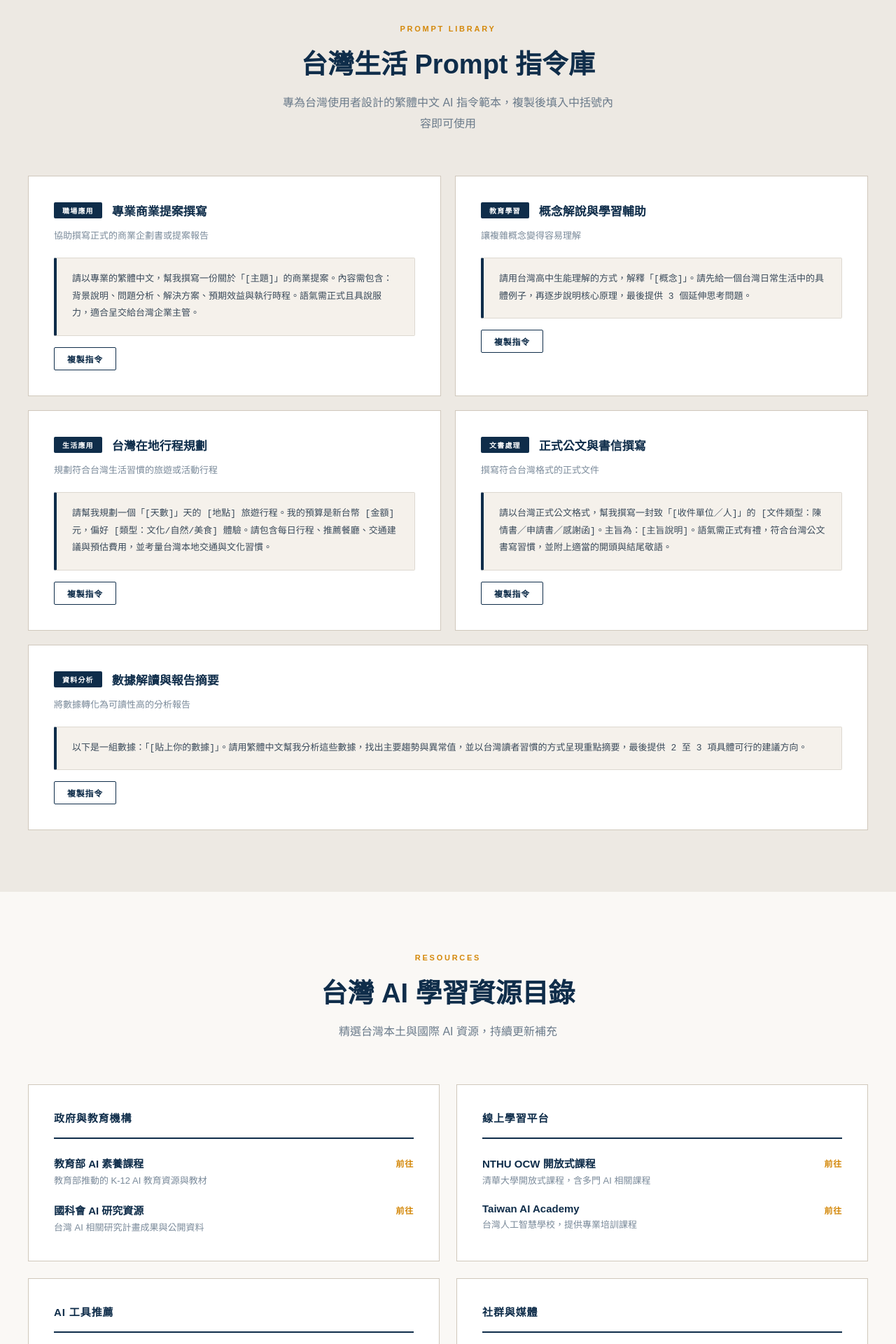
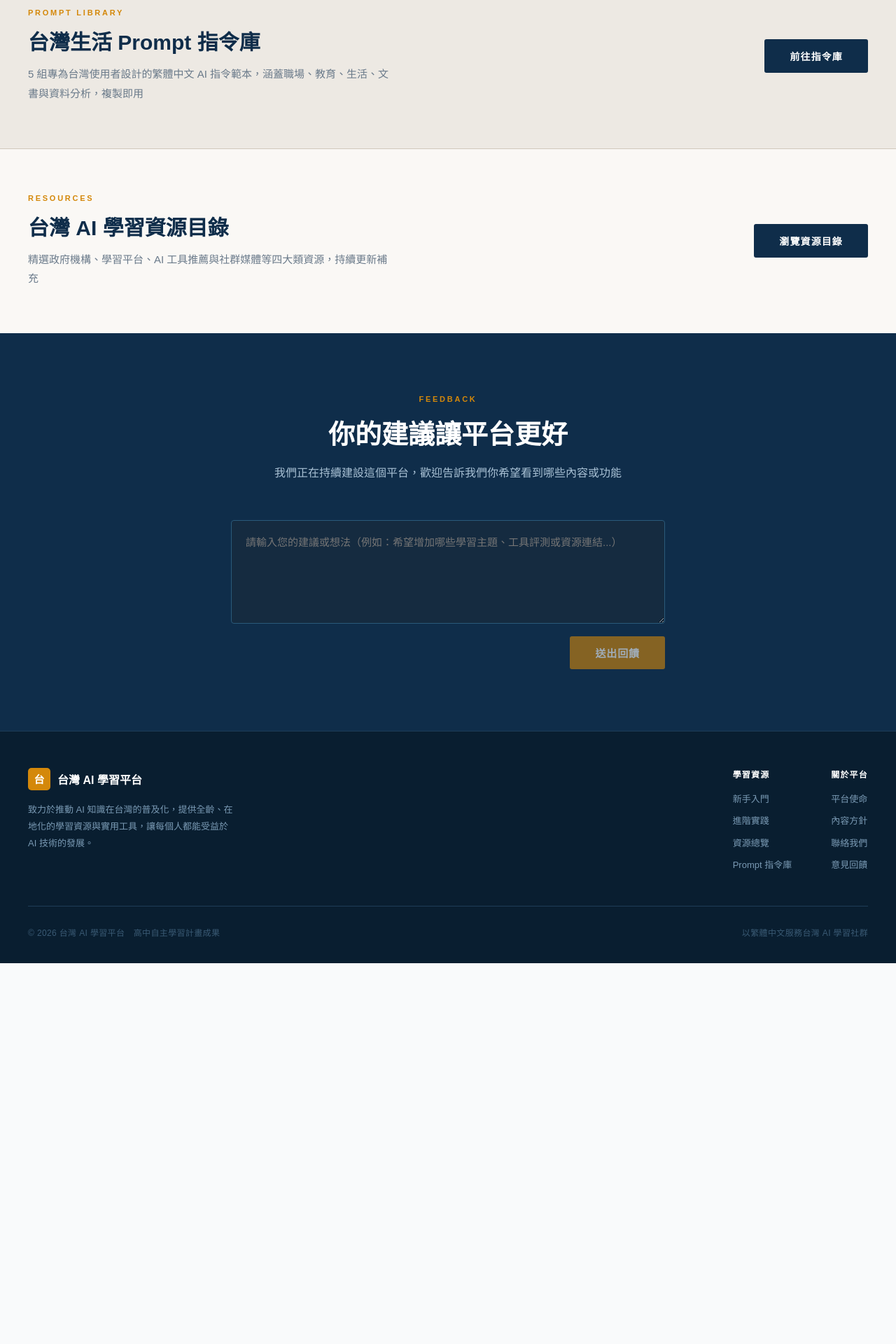
Before and after one commit to haoxi1008/ai-learning-hub, a Next.js app: page / in a window 1280 px wide. Shown: the part 1640-3560 px from the top of the page at 70% size. After the commit the page ends 3016 px from the top, so only its background shows below. Built offline with nearby package versions, Linux system fonts and the light colour scheme.

Commit message:
refactor: replace Prompt and Resource sections with teaser CTAs
Removed unused copiedId state and prompts array. Updated navigation links for prompts and resources sections. Modified layout and styles for prompts and resources sections.

```diff
--- a/app/page.js
+++ b/app/page.js
@@ -5,8 +5,6 @@ import { useState } from 'react'
 export default function Home() {
   const [feedbackSubmitted, setFeedbackSubmitted] = useState(false)
   const [feedback, setFeedback] = useState('')
-  const [copiedId, setCopiedId] = useState(null)
-
   const learningPaths = [
     {
       id: 'beginner',
@@ -37,82 +35,6 @@ export default function Home() {
     },
   ]
 
-  const prompts = [
-    {
-      id: 1,
-      category: '職場應用',
-      title: '專業商業提案撰寫',
-      description: '協助撰寫正式的商業企劃書或提案報告',
-      template: '請以專業的繁體中文，幫我撰寫一份關於「[主題]」的商業提案。內容需包含：背景說明、問題分析、解決方案、預期效益與執行時程。語氣需正式且具說服力，適合呈交給台灣企業主管。',
-    },
-    {
-      id: 2,
-      category: '教育學習',
-      title: '概念解說與學習輔助',
-      description: '讓複雜概念變得容易理解',
-      template: '請用台灣高中生能理解的方式，解釋「[概念]」。請先給一個台灣日常生活中的具體例子，再逐步說明核心原理，最後提供 3 個延伸思考問題。',
-    },
-    {
-      id: 3,
-      category: '生活應用',
-      title: '台灣在地行程規劃',
-      description: '規劃符合台灣生活習慣的旅遊或活動行程',
-      template: '請幫我規劃一個「[天數]」天的 [地點] 旅遊行程。我的預算是新台幣 [金額] 元，偏好 [類型：文化/自然/美食] 體驗。請包含每日行程、推薦餐廳、交通建議與預估費用，並考量台灣本地交通與文化習慣。',
-    },
-    {
-      id: 4,
-      category: '文書處理',
-      title: '正式公文與書信撰寫',
-      description: '撰寫符合台灣格式的正式文件',
-      template: '請以台灣正式公文格式，幫我撰寫一封致「[收件單位／人]」的 [文件類型：陳情書／申請書／感謝函]。主旨為：[主旨說明]。語氣需正式有禮，符合台灣公文書寫習慣，並附上適當的開頭與結尾敬語。',
-    },
-    {
-      id: 5,
-      category: '資料分析',
-      title: '數據解讀與報告摘要',
-      description: '將數據轉化為可讀性高的分析報告',
-      template: '以下是一組數據：「[貼上你的數據]」。請用繁體中文幫我分析這些數據，找出主要趨勢與異常值，並以台灣讀者習慣的方式呈現重點摘要，最後提供 2 至 3 項具體可行的建議方向。',
-    },
-  ]
-
-  const resources = [
-    {
-      category: '政府與教育機構',
-      items: [
-        { name: '教育部 AI 素養課程', desc: '教育部推動的 K-12 AI 教育資源與教材', url: '#' },
-        { name: '國科會 AI 研究資源', desc: '台灣 AI 相關研究計畫成果與公開資料', url: '#' },
-      ],
-    },
-    {
-      category: '線上學習平台',
-      items: [
-        { name: 'NTHU OCW 開放式課程', desc: '清華大學開放式課程，含多門 AI 相關課程', url: 'https://ocw.nthu.edu.tw' },
-        { name: 'Taiwan AI Academy', desc: '台灣人工智慧學校，提供專業培訓課程', url: 'https://www.aiacademy.tw' },
-      ],
-    },
-    {
-      category: 'AI 工具推薦',
-      items: [
-        { name: 'Claude（Anthropic）', desc: '進階 AI 助理，適合複雜分析與長文處理任務', url: 'https://claude.ai' },
-        { name: 'ChatGPT（OpenAI）', desc: '最廣泛使用的 AI 對話工具，適合日常輔助', url: 'https://chat.openai.com' },
-      ],
-    },
-    {
-      category: '社群與媒體',
-      items: [
-        { name: 'AIoTTalk 人工智慧論壇', desc: '台灣 AI 從業人員與研究者交流社群', url: '#' },
-        { name: 'Meet 創業之島', desc: '台灣科技與 AI 新創媒體，提供最新產業動態', url: 'https://meet.bnext.com.tw' },
-      ],
-    },
-  ]
-
-  const handleCopy = (id, text) => {
-    navigator.clipboard.writeText(text).then(() => {
-      setCopiedId(id)
-      setTimeout(() => setCopiedId(null), 2000)
-    })
-  }
-
   return (
     <div style={{ fontFamily: "'Noto Sans TC', 'PingFang TC', sans-serif", backgroundColor: '#faf8f5', color: '#1a1a1a', minHeight: '100vh' }}>
 
@@ -131,8 +53,8 @@ export default function Home() {
           <div style={{ display: 'flex', gap: '36px', alignItems: 'center' }}>
             {[
               { label: '學習路徑', href: '#paths' },
-              { label: 'Prompt 指令庫', href: '#prompts' },
-              { label: '資源總覽', href: '#resources' },
+              { label: 'Prompt 指令庫', href: '/prompts' },
+              { label: '資源總覽', href: '/resources' },
               { label: '意見回饋', href: '#feedback' },
             ].map(item => (
               <a key={item.label} href={item.href} style={{ color: '#c8d8e8', fontSize: '14px', textDecoration: 'none', fontWeight: '500', letterSpacing: '0.03em', transition: 'color 0.2s' }}
@@ -223,68 +145,35 @@ export default function Home() {
         </div>
       </section>
 
-      {/* Prompt Library */}
-      <section id="prompts" style={{ padding: '88px 32px', backgroundColor: '#ede9e3' }}>
-        <div style={{ maxWidth: '1200px', margin: '0 auto' }}>
-          <div style={{ textAlign: 'center', marginBottom: '60px' }}>
-            <p style={{ fontSize: '11px', fontWeight: '800', letterSpacing: '0.25em', color: '#d4880a', marginBottom: '14px' }}>PROMPT LIBRARY</p>
-            <h2 style={{ fontSize: '38px', fontWeight: '900', color: '#0f2d4a', marginBottom: '16px' }}>台灣生活 Prompt 指令庫</h2>
-            <p style={{ fontSize: '16px', color: '#6a7a8a', maxWidth: '480px', margin: '0 auto', lineHeight: '1.85' }}>專為台灣使用者設計的繁體中文 AI 指令範本，複製後填入中括號內容即可使用</p>
+      {/* Prompt Library — Teaser */}
+      <section id="prompts" style={{ padding: '64px 32px', backgroundColor: '#ede9e3', borderTop: '1px solid #d0c8bc' }}>
+        <div style={{ maxWidth: '1200px', margin: '0 auto', display: 'flex', justifyContent: 'space-between', alignItems: 'center', flexWrap: 'wrap', gap: '32px' }}>
+          <div>
+            <p style={{ fontSize: '11px', fontWeight: '800', letterSpacing: '0.25em', color: '#d4880a', marginBottom: '12px' }}>PROMPT LIBRARY</p>
+            <h2 style={{ fontSize: '30px', fontWeight: '900', color: '#0f2d4a', marginBottom: '12px' }}>台灣生活 Prompt 指令庫</h2>
+            <p style={{ fontSize: '15px', color: '#6a7a8a', maxWidth: '520px', lineHeight: '1.85', margin: 0 }}>5 組專為台灣使用者設計的繁體中文 AI 指令範本，涵蓋職場、教育、生活、文書與資料分析，複製即用</p>
           </div>
-          <div style={{ display: 'grid', gridTemplateColumns: 'repeat(2, 1fr)', gap: '20px' }}>
-            {prompts.map((prompt, idx) => (
-              <div key={prompt.id} style={{ backgroundColor: '#ffffff', border: '1px solid #d0c8bc', padding: '36px', gridColumn: idx === 4 ? '1 / -1' : 'auto' }}>
-                <div style={{ display: 'flex', alignItems: 'center', gap: '14px', marginBottom: '14px' }}>
-                  <span style={{ fontSize: '10px', fontWeight: '800', letterSpacing: '0.12em', color: '#ffffff', backgroundColor: '#0f2d4a', padding: '4px 12px', borderRadius: '2px', flexShrink: 0 }}>{prompt.category}</span>
-                  <h3 style={{ fontSize: '17px', fontWeight: '800', color: '#0f2d4a', margin: 0 }}>{prompt.title}</h3>
-                </div>
-                <p style={{ fontSize: '13px', color: '#7a8a9a', marginBottom: '20px', lineHeight: '1.6' }}>{prompt.description}</p>
-                <div style={{ backgroundColor: '#f5f1eb', border: '1px solid #ddd8d0', borderLeft: '4px solid #0f2d4a', padding: '18px 22px', borderRadius: '2px' }}>
-                  <p style={{ fontSize: '13px', color: '#3a4a5a', lineHeight: '1.9', fontFamily: "'Courier New', 'Courier', monospace", margin: 0 }}>{prompt.template}</p>
-                </div>
-                <button
-                  onClick={() => handleCopy(prompt.id, prompt.template)}
-                  style={{ marginTop: '16px', fontSize: '12px', fontWeight: '800', color: copiedId === prompt.id ? '#2a7a4a' : '#0f2d4a', background: 'none', border: `1.5px solid ${copiedId === prompt.id ? '#2a7a4a' : '#0f2d4a'}`, padding: '7px 18px', borderRadius: '2px', cursor: 'pointer', letterSpacing: '0.06em', transition: 'all 0.2s' }}>
-                  {copiedId === prompt.id ? '已複製' : '複製指令'}
-                </button>
-              </div>
-            ))}
-          </div>
+          <a href="/prompts" style={{ display: 'inline-block', backgroundColor: '#0f2d4a', color: '#ffffff', textDecoration: 'none', padding: '14px 36px', fontSize: '14px', fontWeight: '800', borderRadius: '3px', letterSpacing: '0.08em', whiteSpace: 'nowrap', flexShrink: 0 }}>
+            前往指令庫
+          </a>
         </div>
       </section>
 
-      {/* Resource Directory */}
-      <section id="resources" style={{ padding: '88px 32px', backgroundColor: '#faf8f5' }}>
-        <div style={{ maxWidth: '1200px', margin: '0 auto' }}>
-          <div style={{ textAlign: 'center', marginBottom: '60px' }}>
-            <p style={{ fontSize: '11px', fontWeight: '800', letterSpacing: '0.25em', color: '#d4880a', marginBottom: '14px' }}>RESOURCES</p>
-            <h2 style={{ fontSize: '38px', fontWeight: '900', color: '#0f2d4a', marginBottom: '16px' }}>台灣 AI 學習資源目錄</h2>
-            <p style={{ fontSize: '16px', color: '#6a7a8a', maxWidth: '480px', margin: '0 auto', lineHeight: '1.85' }}>精選台灣本土與國際 AI 資源，持續更新補充</p>
+            {/* Resource Directory — Teaser */}
+      <section id="resources" style={{ padding: '64px 32px', backgroundColor: '#faf8f5', borderTop: '1px solid #d0c8bc' }}>
+        <div style={{ maxWidth: '1200px', margin: '0 auto', display: 'flex', justifyContent: 'space-between', alignItems: 'center', flexWrap: 'wrap', gap: '32px' }}>
+          <div>
+            <p style={{ fontSize: '11px', fontWeight: '800', letterSpacing: '0.25em', color: '#d4880a', marginBottom: '12px' }}>RESOURCES</p>
+            <h2 style={{ fontSize: '30px', fontWeight: '900', color: '#0f2d4a', marginBottom: '12px' }}>台灣 AI 學習資源目錄</h2>
+            <p style={{ fontSize: '15px', color: '#6a7a8a', maxWidth: '520px', lineHeight: '1.85', margin: 0 }}>精選政府機構、學習平台、AI 工具推薦與社群媒體等四大類資源，持續更新補充</p>
           </div>
-          <div style={{ display: 'grid', gridTemplateColumns: 'repeat(2, 1fr)', gap: '24px' }}>
-            {resources.map(group => (
-              <div key={group.category} style={{ backgroundColor: '#ffffff', border: '1px solid #d0c8bc', padding: '36px' }}>
-                <div style={{ paddingBottom: '18px', marginBottom: '24px', borderBottom: '2.5px solid #0f2d4a' }}>
-                  <h3 style={{ fontSize: '15px', fontWeight: '800', color: '#0f2d4a', letterSpacing: '0.06em', margin: 0 }}>{group.category}</h3>
-                </div>
-                <div style={{ display: 'flex', flexDirection: 'column', gap: '20px' }}>
-                  {group.items.map(item => (
-                    <div key={item.name} style={{ display: 'flex', justifyContent: 'space-between', alignItems: 'flex-start', gap: '16px' }}>
-                      <div style={{ flex: 1 }}>
-                        <p style={{ fontSize: '15px', fontWeight: '700', color: '#0f2d4a', marginBottom: '5px' }}>{item.name}</p>
-                        <p style={{ fontSize: '13px', color: '#7a8a9a', lineHeight: '1.6' }}>{item.desc}</p>
-                      </div>
-                      <a href={item.url} target="_blank" rel="noopener noreferrer" style={{ fontSize: '12px', color: '#d4880a', fontWeight: '800', textDecoration: 'none', whiteSpace: 'nowrap', marginTop: '2px', letterSpacing: '0.06em' }}>前往</a>
-                    </div>
-                  ))}
-                </div>
-              </div>
-            ))}
-          </div>
+          <a href="/resources" style={{ display: 'inline-block', backgroundColor: '#0f2d4a', color: '#ffffff', textDecoration: 'none', padding: '14px 36px', fontSize: '14px', fontWeight: '800', borderRadius: '3px', letterSpacing: '0.08em', whiteSpace: 'nowrap', flexShrink: 0 }}>
+            瀏覽資源目錄
+          </a>
         </div>
       </section>
 
-      {/* Feedback */}
+            {/* Feedback */}
       <section id="feedback" style={{ padding: '88px 32px', backgroundColor: '#0f2d4a' }}>
         <div style={{ maxWidth: '620px', margin: '0 auto', textAlign: 'center' }}>
           <p style={{ fontSize: '11px', fontWeight: '800', letterSpacing: '0.25em', color: '#d4880a', marginBottom: '14px' }}>FEEDBACK</p>
```
